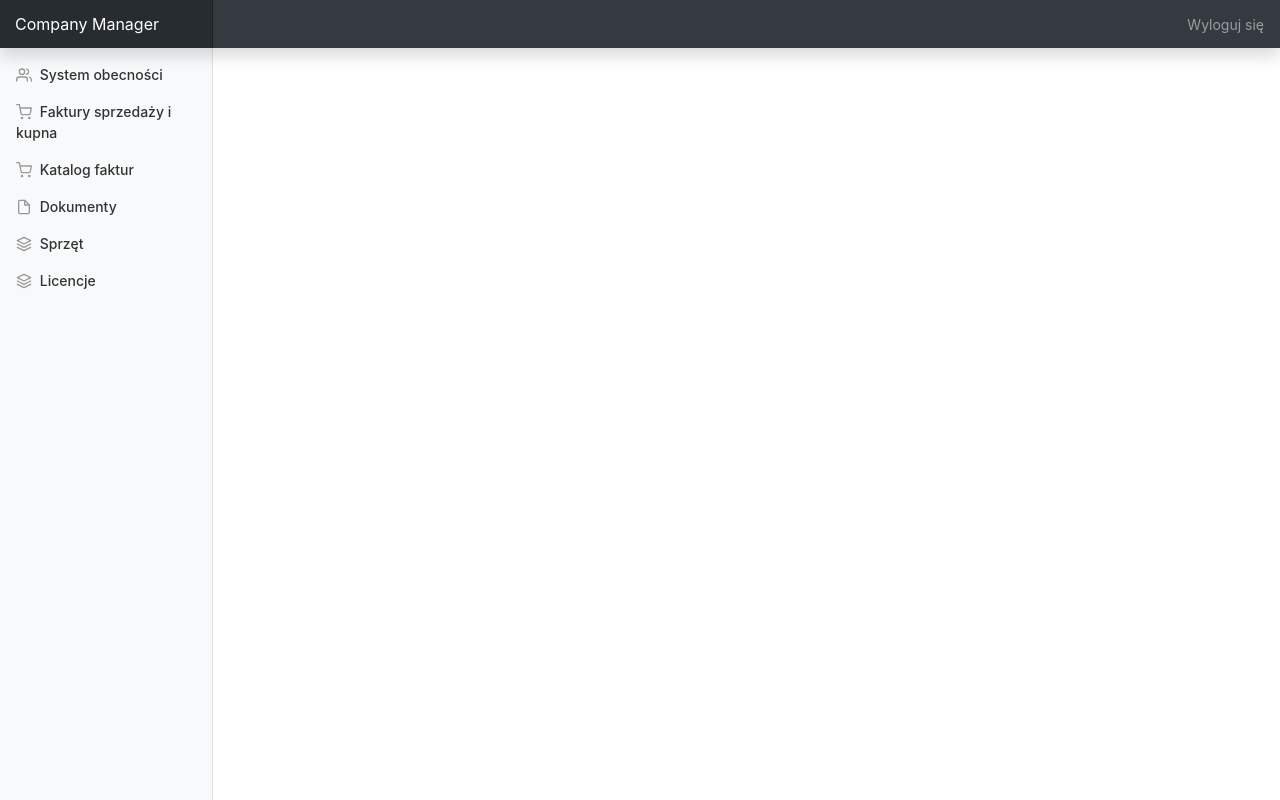
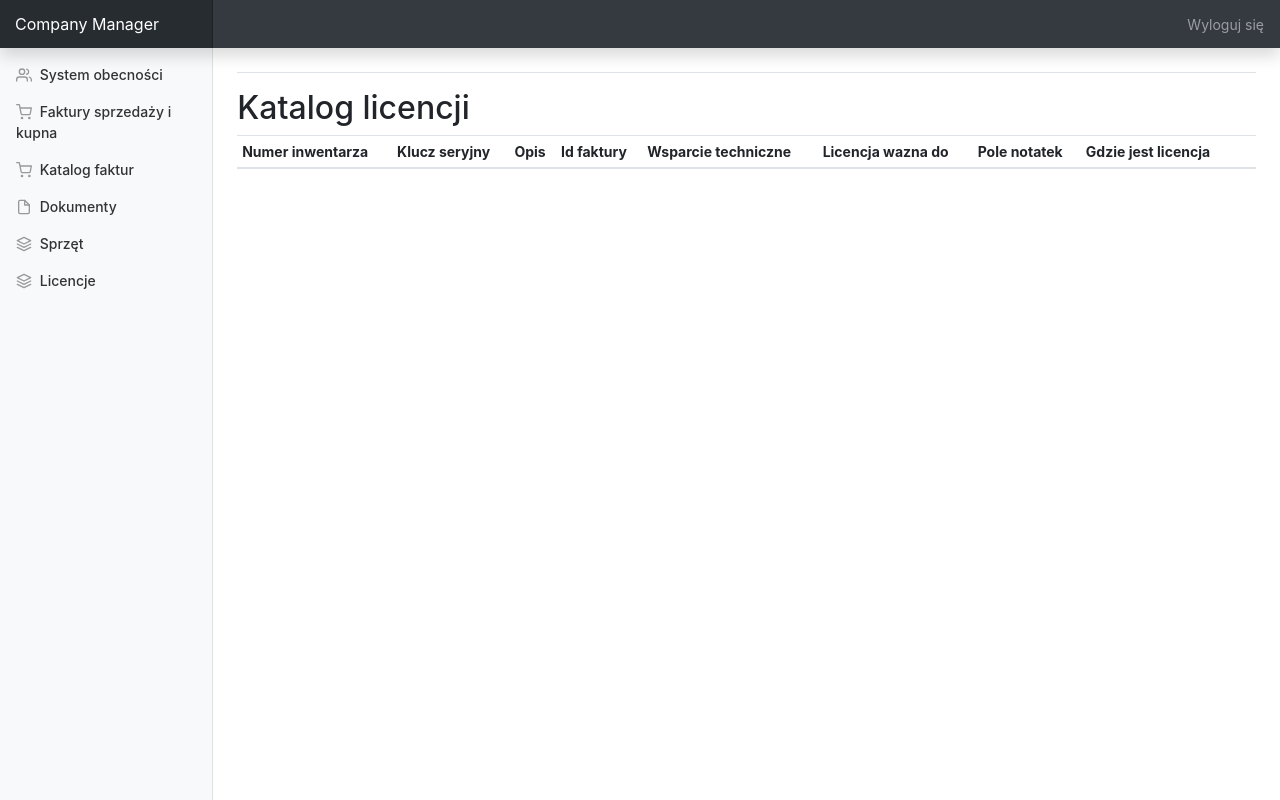
Before and after one commit to ibpabisiak/psiai-project, a PHP site: template application/views/licenses/licenses_index.tpl.php in a window 1280 px wide. Run offline with PHP 8.4, Linux system fonts and the light colour scheme; the template is opened without the code that fills it, so the values that code supplies are empty; some libraries are stand-ins or nearby versions.

Commit message:
listowanie licencji

```diff
--- a/application/views/licenses/licenses_index.tpl.php
+++ b/application/views/licenses/licenses_index.tpl.php
@@ -1,3 +1,30 @@
-<div style="height: 400px; width: 100%;">
-	<h1>licenses index page</h1>
-</div>
+<main role="main" class="col-md-9 ml-sm-auto col-lg-10 px-4">
+    <div class="d-flex justify-content-between flex-wrap flex-md-nowrap align-items-center pt-3 pb-2 mb-3 border-bottom">
+
+
+    </div>
+
+
+    <h2>Katalog licencji</h2>
+    <div class="table-responsive">
+        <table class="table table-striped table-sm">
+            <thead>
+            <tr>
+                <th>Numer inwentarza</th>
+                <th>Klucz seryjny</th>
+                <th>Opis</th>
+                <th>Id faktury</th>
+                <th>Wsparcie techniczne</th>
+                <th>Licencja wazna do</th>
+                <th>Pole notatek</th>
+                <th>Gdzie jest licencja</th>
+                <th></th>
+                <th></th>
+            </tr>
+            </thead>
+            <tbody>
+            <?php echo $invoices_list; ?>
+            </tbody>
+        </table>
+    </div>
+</main>
```
